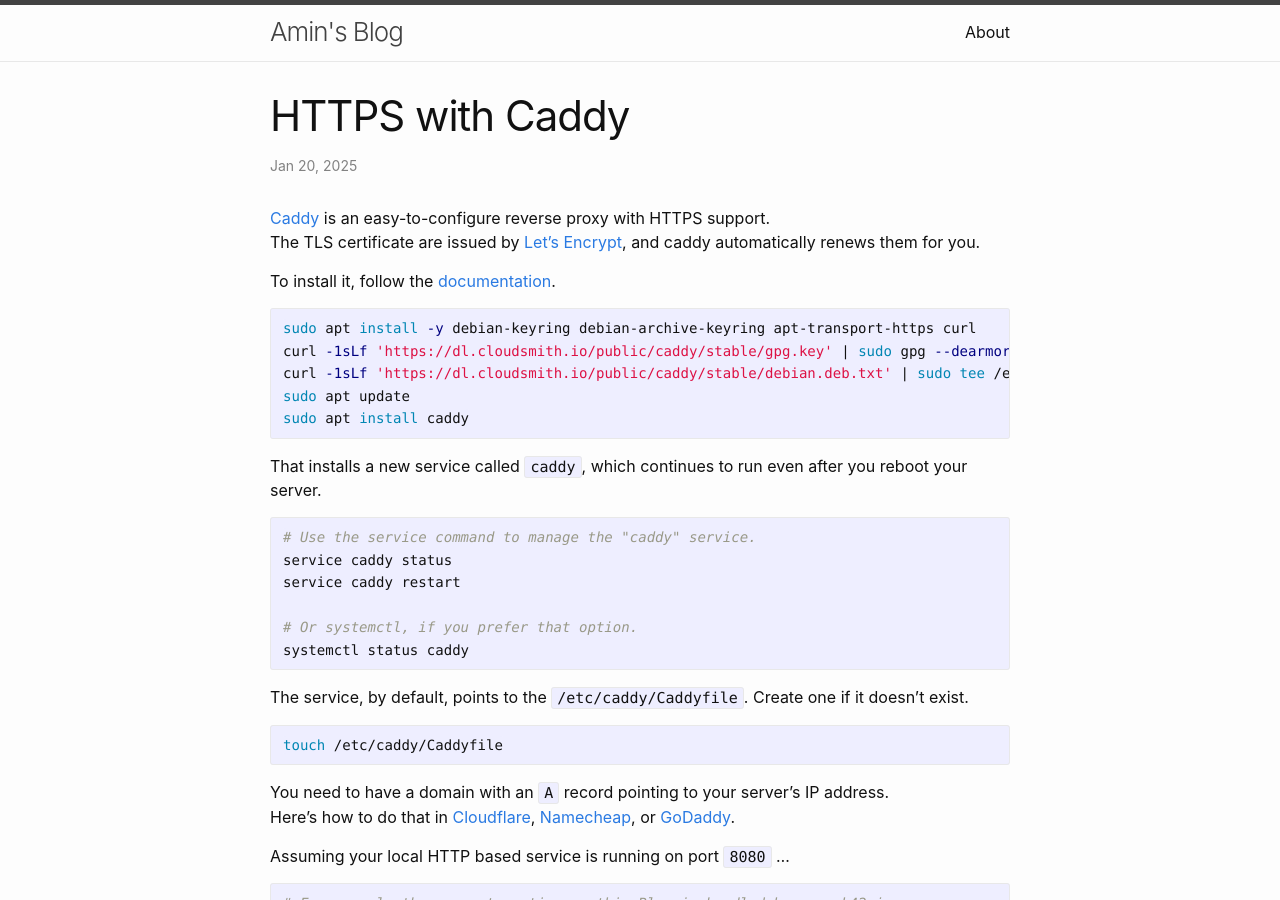
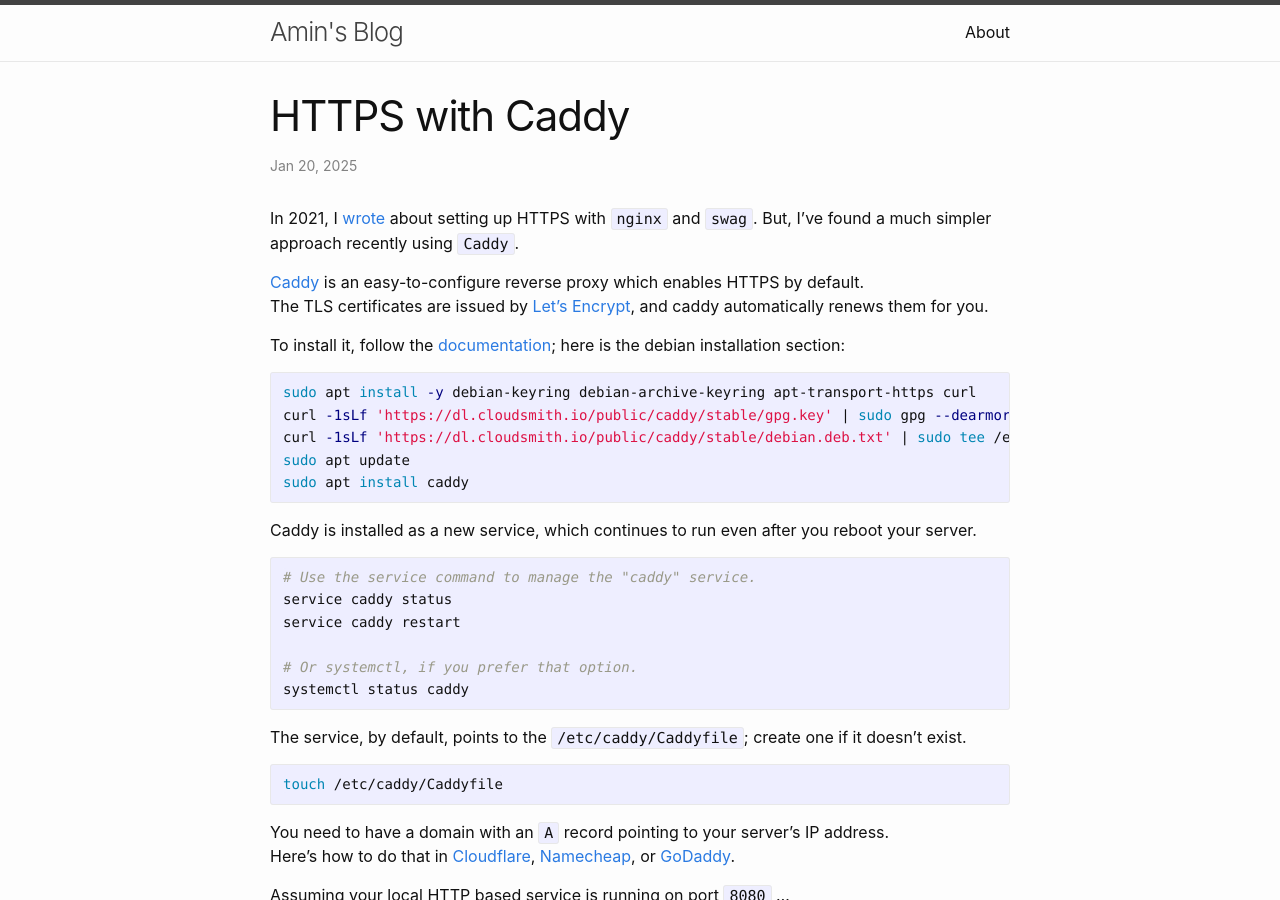
Before and after one commit to aminroosta/aminroosta.github.io, a Jekyll site: the page built from _posts/2025-01-20-https-with-caddy.md, in a window 1280 px wide and 900 px high. Built offline with Jekyll 4.4.1, drawn with Linux system fonts in a browser that asks for light colours; a script that is not in the unit is left out.

Commit message:
formatting

````diff
--- a/_posts/2025-01-20-https-with-caddy.md
+++ b/_posts/2025-01-20-https-with-caddy.md
@@ -5,10 +5,13 @@
 categories: devops
 ---
 
-[Caddy](https://github.com/caddyserver/caddy) is an easy-to-configure reverse proxy with HTTPS support.
-The TLS certificate are issued by [Let's Encrypt](https://letsencrypt.org/), and caddy automatically renews them for you.
+In 2021, I <a href="{% post_url 2021-10-25-https-setup-on-subdomains %}">wrote</a> about setting up HTTPS with `nginx` and `swag`.
+But, I've found a much simpler approach recently using `Caddy`.
 
-To install it, follow the [documentation](https://caddyserver.com/docs/install#debian-ubuntu-raspbian).
+[Caddy](https://github.com/caddyserver/caddy) is an easy-to-configure reverse proxy which enables HTTPS by default.
+The TLS certificates are issued by [Let's Encrypt](https://letsencrypt.org/), and caddy automatically renews them for you.
+
+To install it, follow the [documentation](https://caddyserver.com/docs/install#debian-ubuntu-raspbian); here is the debian installation section:
 
 ```sh
 sudo apt install -y debian-keyring debian-archive-keyring apt-transport-https curl
@@ -18,7 +21,7 @@
 sudo apt install caddy
 ```
 
-That installs a new service called `caddy`, which continues to run even after you reboot your server.
+Caddy is installed as a new service, which continues to run even after you reboot your server.
 ```sh
 # Use the service command to manage the "caddy" service.
 service caddy status
@@ -28,7 +31,7 @@
 systemctl status caddy
 ```
 
-The service, by default, points to the `/etc/caddy/Caddyfile`. Create one if it doesn't exist.
+The service, by default, points to the `/etc/caddy/Caddyfile`; create one if it doesn't exist.
 
 ```sh
 touch /etc/caddy/Caddyfile
@@ -70,8 +73,6 @@
 journalctl -f -u caddy
 ```
 
----
-
 Here is more a complex example.
 See the [Caddyfile Common Patterns](https://caddyserver.com/docs/caddyfile/patterns) for more advanced setups.
 
````
